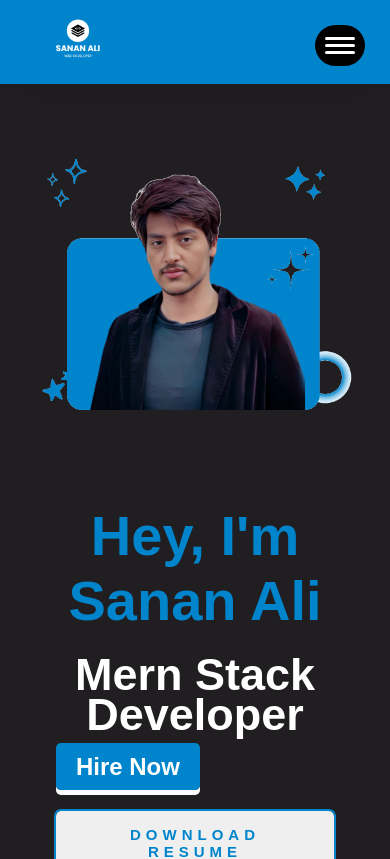
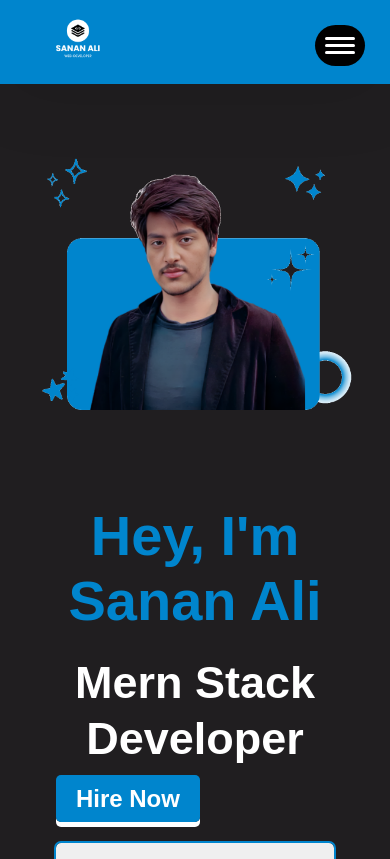
Before and after one commit to Sananali01/My-Portfolio, a React (Create React App) app: page / in a window 390 px wide. Shown: the top 859 px of the page. Built offline with nearby package versions, Linux system fonts and the light colour scheme.

Commit message:
Update App.css

```diff
--- a/src/App.css
+++ b/src/App.css
@@ -865,7 +865,7 @@ margin: 10px auto;
   .skills--section--heading,
   .sections--heading {
     font-size: 45px;
-    line-height: 40px;
+    line-height: 56px;
   }
 
   .hero--section--content--box {
```
